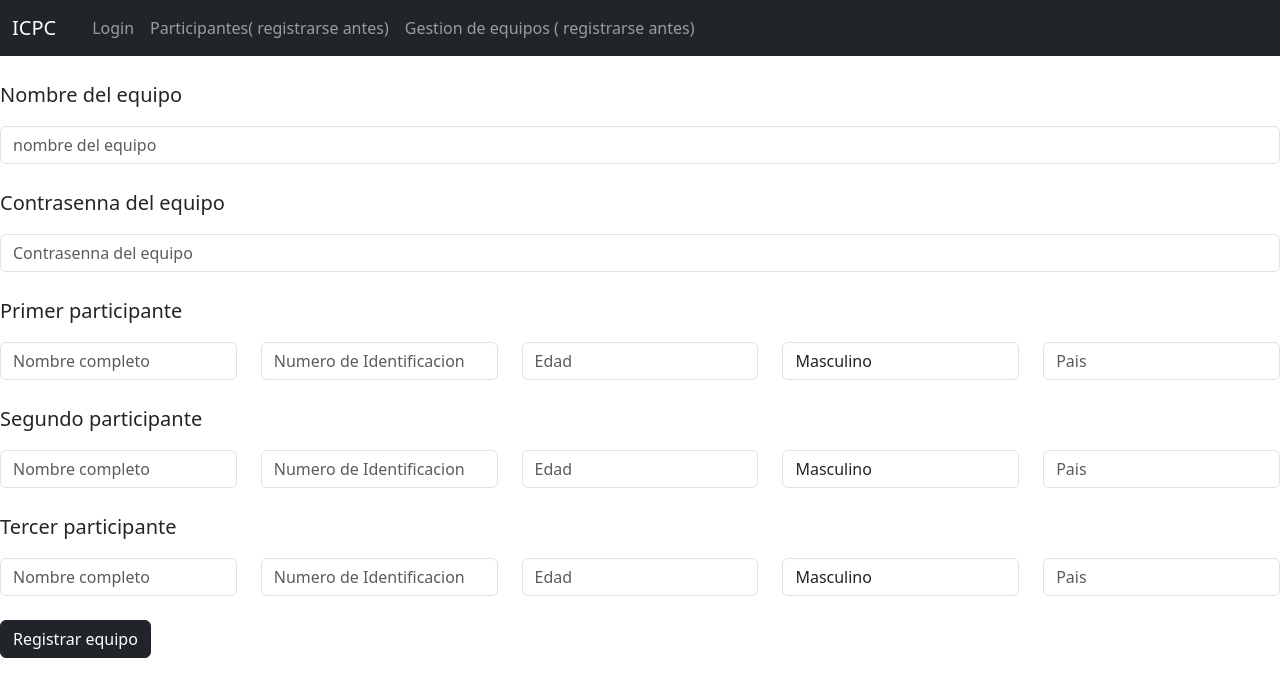
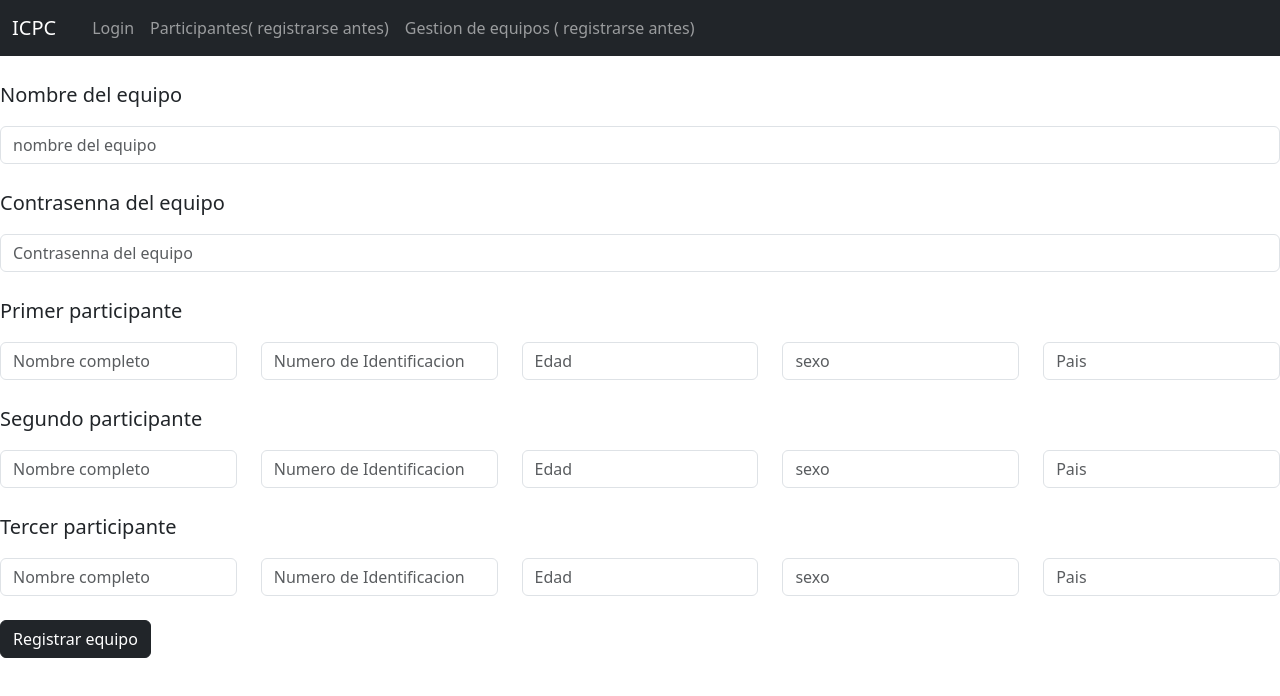
Before and after one commit to VictorLuis123/Git_no_sirve, an Angular app: page /coaches in a window 1280 px wide. Shown: the top 696 px of the page. Built offline with nearby package versions, Linux system fonts and the light colour scheme.

Commit message:
Arreglada(parcialmente) la comunicacion entre el form y el php

```diff
--- a/src/app/coach/coach.component.html
+++ b/src/app/coach/coach.component.html
@@ -1,37 +1,69 @@
-<form>
+<!--
+
+nombre_equipo
+contrasenna_equipo
+nombre_p1
+id_p1
+edad_p1
+sexo_p1
+pais_p1
+
+
+nombre_p2
+id_p2
+edad_p2
+sexo_p2
+pais_p2
+
+nombre_p3
+id_p3
+edad_p3
+sexo_p3
+pais_p3 -->
+
+
+
+
+
+
+<form #formulario_equipo="ngForm" (ngSubmit)="insertTeam(formulario_equipo.value)">
   <br>
   <div class="form-group">
     <p class="fs-5">Nombre del equipo</p>
-    <input type="text" class="form-control" id="formGroupExampleInput" placeholder="nombre del equipo">
+    <input type="text" class="form-control" id="formGroupExampleInput" name="nombre_equipo" placeholder="nombre del equipo" ngModel>
   </div>
 
   <br>
   <div class="form-group">
     <p class="fs-5">Contrasenna del equipo</p>
-    <input type="password" class="form-control"  placeholder="Contrasenna del equipo">
+    <input type="password" class="form-control" name="contrasenna_equipo" placeholder="Contrasenna del equipo" ngModel>
   </div>
 
   <br>
   <p class="fs-5">Primer participante</p>
   <div class="row">
     <div class="col">
-      <input type="text" class="form-control" placeholder="Nombre completo">
+      <input type="text" class="form-control" name="nombre_p1" placeholder="Nombre completo" ngModel>
     </div>
     <div class="col">
-      <input type="number" class="form-control" placeholder="Numero de Identificacion">
+      <input type="number" class="form-control" name="id_p1" placeholder="Numero de Identificacion" ngModel>
     </div>
     <div class="col">
-      <input type="number" class="form-control" placeholder="Edad">
+      <input type="number" class="form-control" name="edad_p1" placeholder="Edad" ngModel>
     </div>
     <div class="col">
-      <select class="form-control form-control-md" >
+      <input type="number" class="form-control" name="sexo_p1" placeholder="sexo" ngModel>
+    </div>
+
+    <!-- <div class="col">
+      <select class="form-control form-control-md" name="sexo_p1" >
         <option>Masculino</option>
         <option>Femenino</option>
       </select>
-    </div>
+    </div> -->
 
     <div class="col">
-      <input type="text" class="form-control" placeholder="Pais">
+      <input type="text" class="form-control" name="pais_p1" placeholder="Pais" ngModel>
     </div>
   </div>
 
@@ -39,23 +71,27 @@
   <p class="fs-5">Segundo participante</p>
   <div class="row">
     <div class="col">
-      <input type="text" class="form-control" placeholder="Nombre completo">
+      <input type="text" class="form-control" name="nombre_p2" placeholder="Nombre completo" ngModel>
     </div>
     <div class="col">
-      <input type="number" class="form-control" placeholder="Numero de Identificacion">
+      <input type="number" class="form-control" name="id_p2" placeholder="Numero de Identificacion" ngModel>
     </div>
     <div class="col">
-      <input type="number" class="form-control" placeholder="Edad">
+      <input type="number" class="form-control" name="edad_p2" placeholder="Edad" ngModel>
     </div>
+
     <div class="col">
-      <select class="form-control form-control-md" >
+      <input type="number" class="form-control" name="sexo_p2" placeholder="sexo" ngModel>
+    </div>
+    <!-- <div class="col">
+      <select class="form-control form-control-md" name="sexo_p2" >
         <option>Masculino</option>
         <option>Femenino</option>
       </select>
-    </div>
+    </div> -->
 
     <div class="col">
-      <input type="text" class="form-control" placeholder="Pais">
+      <input type="text" class="form-control" name="pais_p2" placeholder="Pais" ngModel>
     </div>
   </div>
 
@@ -63,23 +99,27 @@
   <p class="fs-5">Tercer participante</p>
   <div class="row">
     <div class="col">
-      <input type="text" class="form-control" placeholder="Nombre completo">
+      <input type="text" class="form-control" name="nombre_p3" placeholder="Nombre completo" ngModel>
     </div>
     <div class="col">
-      <input type="number" class="form-control" placeholder="Numero de Identificacion">
+      <input type="number" class="form-control" name="id_p3" placeholder="Numero de Identificacion" ngModel>
     </div>
     <div class="col">
-      <input type="number" class="form-control" placeholder="Edad">
+      <input type="number" class="form-control" name="edad_p3" placeholder="Edad" ngModel>
     </div>
+
     <div class="col">
-      <select class="form-control form-control-md" >
+      <input type="number" class="form-control" name="sexo_p3" placeholder="sexo" ngModel>
+    </div>
+    <!-- <div class="col">
+      <select class="form-control form-control-md" name="sexo_p3" >
         <option>Masculino</option>
         <option>Femenino</option>
       </select>
-    </div>
+    </div> -->
 
     <div class="col">
-      <input type="text" class="form-control" placeholder="Pais">
+      <input type="text" class="form-control" name="pais_p3" placeholder="Pais" ngModel>
     </div>
   </div>
   <br>
--- a/src/app/coach/coach.component.ts
+++ b/src/app/coach/coach.component.ts
@@ -13,7 +13,16 @@ export class CoachComponent {
   constructor(private dataservice:DataserviceService,private router: Router){}
 
   insertTeam(datos_equipo:{nombre_equipo:string, contrasenna_equipo:string,nombre_p1:string,id_p1:number,edad_p1:number, sexo_p1:string, pais_p1:string, nombre_p2:string,id_p2:number,edad_p2:number, sexo_p2:string, pais_p2:string,  nombre_p3:string,id_p3:number,edad_p3:number, sexo_p3:string, pais_p3:string}){
-    this.dataservice.insertarEquipoRequest(datos_equipo).subscribe();
+    this.dataservice.insertarEquipoRequest(datos_equipo).subscribe(
+      (response:any) => {
+            console.log(response);
+            if(response[0].mensaje=='Equipo insertado correctamente'){
+              alert('Se insertoooooooo')
+            }else{
+            alert('No puedesss')
+           }
+          }
+    );
 
     // this.dataservice.comprobarLoggin(team_data.nombre,team_data.contrasenna).subscribe(
     //   (response:any) => {
```
